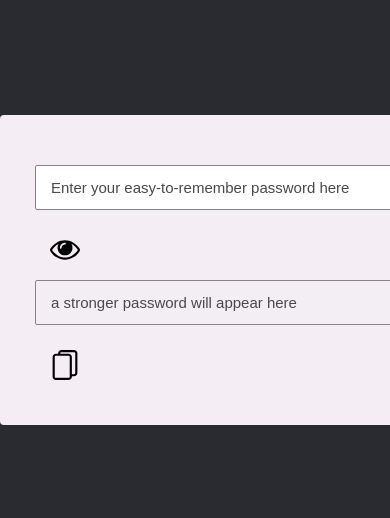
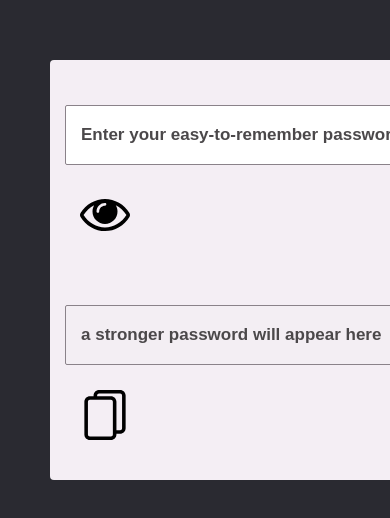
Before and after one commit to siqueiralex/password-transformer, a Next.js app: page / in a window 390 px wide. Shown: the part 152-670 px from the top of the page. Built offline with nearby package versions, Linux system fonts and the light colour scheme.

Commit message:
fixing responsiveness

```diff
--- a/styles/globals.css
+++ b/styles/globals.css
@@ -75,13 +75,29 @@ body {
       align-items: flex-start;
     }
 
-    .form input {
-        width: 90%;
+    .generator {
+        width: 80%;
+        padding: 10px;
+    }
+
+    .pass-wrapper {
+        height: 200px;
+    }
+
+    .form input{
+        font-size: 17px !important;
+        width: 95% !important;
+        font-weight: bold;
+        height: 60px !important;
     }
 
     svg {
-        width: 40px;
-        height: 40px;
+        width: 60px;
+        height: 60px;
+    }
+
+    .copied {
+        font-size: 15px !important;
     }
     /* .generator .form input {
         margin: 0;
@@ -108,10 +124,10 @@ svg:hover {
     animation-duration: 1000ms;
     font-size: 12px;
     font-weight: bold;
-    transition: .3s all ease;
+    transition: 1s all ease;
 }
 
 .hide {
     display: none;
-    transition: .3s all ease;
+    transition: 1s all ease;
 }
```
